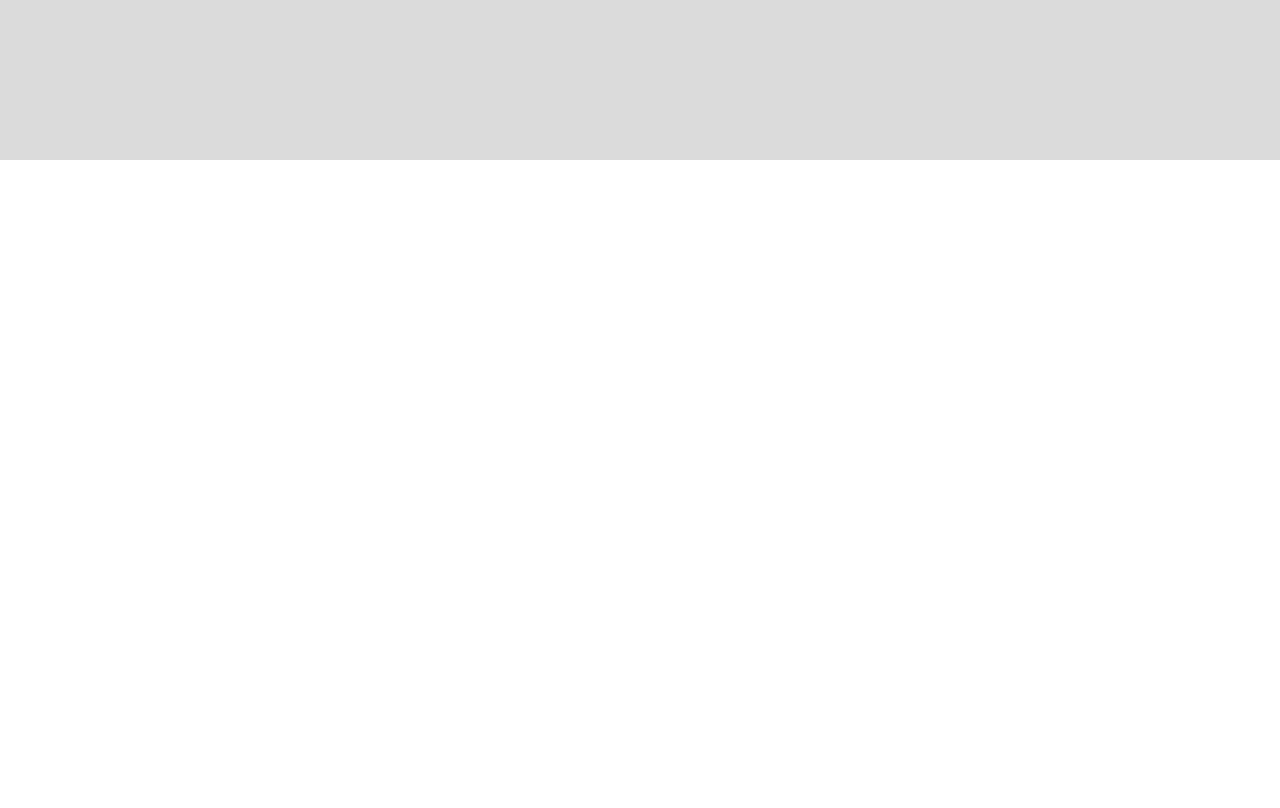
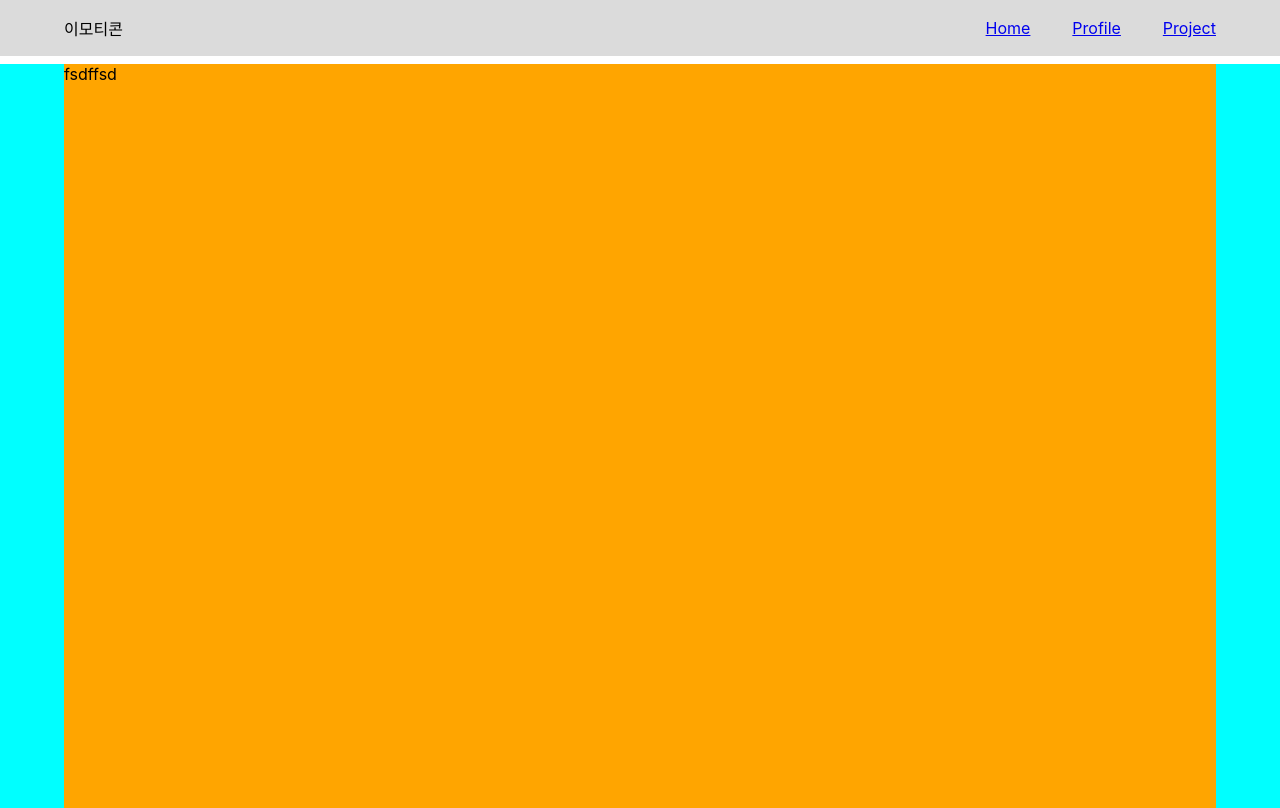
Before and after one commit to ez0603/Portfolio, a React (Create React App) app: page /Profile in a window 1280 px wide. Before the commit this address had no page. Built offline with nearby package versions, Linux system fonts and the light colour scheme.

Commit message:
Feat : Layout 구성

```diff
--- a/src/Routes/HomeRoute.jsx
+++ b/src/Routes/HomeRoute.jsx
@@ -1,13 +1,17 @@
 import React from 'react';
 import { Route, Routes } from 'react-router-dom';
-import PortFolioMain from '../pages/PortFolioMain/PortFolioMain';
+import ProfileMain from '../pages/ProfileMain/ProfileMain';
+import Home from '../pages/Home/Home';
+import Project from '../pages/Project/Project';
 
 function HomeRoute(props) {
   return (
     <>
-      <Routes>
-        <Route path="/PortFolio" element={<PortFolioMain />} />
-      </Routes>
+     <Routes>
+      <Route path="/" element={<Home />} />
+      <Route path="/Profile" element={<ProfileMain />} />
+      <Route path="/Project" element={<Project />} />
+    </Routes>
     </>
   );
 }
--- a/src/components/Header/Header.jsx
+++ b/src/components/Header/Header.jsx
@@ -1,12 +1,20 @@
 /** @jsxImportSource @emotion/react */
+import { Link } from "react-router-dom";
 import * as s from "./style";
 
 function Header(props) {
-	return (
-		<div css={s.layout}>
-
-		</div>
-	);
+  return (
+    <div css={s.layout}>
+      <div css={s.container}>
+        이모티콘
+        <div css={s.link}>
+          <Link to="/">Home</Link>
+          <Link to="/Profile">Profile</Link>
+          <Link to="/Project">Project</Link>
+        </div>
+      </div>
+    </div>
+  );
 }
 
 export default Header;
--- a/src/components/Header/style.js
+++ b/src/components/Header/style.js
@@ -3,10 +3,29 @@ import { css } from "@emotion/react";
 export const layout = css`
   position: fixed;
   width: 100%;
-  height: 20%;
+  height: 7%;
   top: 0;
   background-color: #dbdbdb;
   left: 0;
   right: 0;
   z-index: 999;
+  display: flex;
+  align-items: center;
+  justify-content: center;
 `;
+
+export const container = css`
+width: 90%;
+display: flex;
+align-items: center;
+justify-content: space-between;
+/* background-color: aqua; */
+`;
+
+export const link = css`
+width: 20%;
+display: flex;
+align-items: center;
+justify-content: space-between;
+/* background-color: aqua; */
+`;
--- /dev/null
+++ b/src/pages/Home/Home.jsx
@@ -0,0 +1,16 @@
+/** @jsxImportSource @emotion/react */
+import * as s from "./style";
+
+function Home(props) {
+	return (
+		<div css={s.layout}>
+			<div css={s.container}>
+				<div css={s.content}>
+					fsdffsd
+				</div>
+			</div>
+		</div>
+	);
+}
+
+export default Home;
--- /dev/null
+++ b/src/pages/Home/style.js
@@ -0,0 +1,26 @@
+import { css } from "@emotion/react";
+
+export const layout = css`
+  position: relative;
+  width: 100%; //모니터 기준
+  height: 93vh;
+  background-color: #ecc7c7;
+  display: flex;
+  align-items: center;
+  margin-top: 64px;
+`;
+
+export const container = css`
+  width: 100%;
+  height: 100%;
+  background-color: aqua;
+  display: flex;
+  align-items: center;
+  justify-content: center;
+`;
+
+export const content = css`
+  width: 90%;
+  height: 100%;
+  background-color: orange;
+`;
--- a/src/pages/PortFolioMain/PortFolioMain.jsx
+++ /dev/null
@@ -1,11 +0,0 @@
-import React from 'react';
-
-function PortFolioMain(props) {
-	return (
-		<div>
-
-		</div>
-	);
-}
-
-export default PortFolioMain;
--- /dev/null
+++ b/src/pages/ProfileMain/ProfileMain.jsx
@@ -0,0 +1,17 @@
+/** @jsxImportSource @emotion/react */
+import * as s from "./style";
+
+
+function ProfileMain(props) {
+	return (
+		<div css={s.layout}>
+			<div css={s.container}>
+				<div css={s.content}>
+					fsdffsd
+				</div>
+			</div>
+		</div>
+	);
+}
+
+export default ProfileMain;
--- /dev/null
+++ b/src/pages/ProfileMain/style.js
@@ -0,0 +1,26 @@
+import { css } from "@emotion/react";
+
+export const layout = css`
+  position: relative;
+  width: 100%; //모니터 기준
+  height: 93vh;
+  background-color: #ecc7c7;
+  display: flex;
+  align-items: center;
+  margin-top: 64px;
+`;
+
+export const container = css`
+  width: 100%;
+  height: 100%;
+  background-color: aqua;
+  display: flex;
+  align-items: center;
+  justify-content: center;
+`;
+
+export const content = css`
+  width: 90%;
+  height: 100%;
+  background-color: orange;
+`;
--- /dev/null
+++ b/src/pages/Project/Project.jsx
@@ -0,0 +1,16 @@
+/** @jsxImportSource @emotion/react */
+import * as s from "./style";
+
+function Project(props) {
+	return (
+		<div css={s.layout}>
+			<div css={s.container}>
+				<div css={s.content}>
+					fsdffsd
+				</div>
+			</div>
+		</div>
+	);
+}
+
+export default Project;
--- /dev/null
+++ b/src/pages/Project/style.js
@@ -0,0 +1,26 @@
+import { css } from "@emotion/react";
+
+export const layout = css`
+  position: relative;
+  width: 100%; //모니터 기준
+  height: 93vh;
+  background-color: #ecc7c7;
+  display: flex;
+  align-items: center;
+  margin-top: 64px;
+`;
+
+export const container = css`
+  width: 100%;
+  height: 100%;
+  background-color: aqua;
+  display: flex;
+  align-items: center;
+  justify-content: center;
+`;
+
+export const content = css`
+  width: 90%;
+  height: 100%;
+  background-color: orange;
+`;
```
Also changed, not shown: src/atoms/DarkModeStateAtom.js (added, +10 -0 lines), src/pages/PortFolioMain/style.js (deleted, +0 -12 lines).
